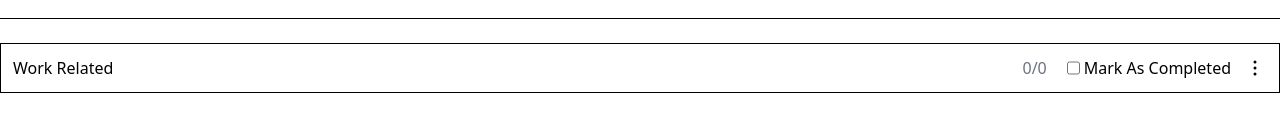
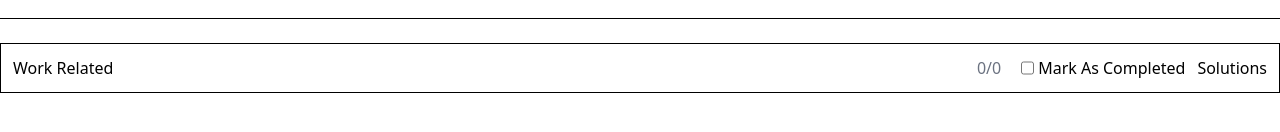
Before and after one commit to al-gilang-p/itistodozmydudez, a Next.js app: page / in a window 1280 px wide. Shown: the part 168-300 px from the top of the page. Built offline with nearby package versions, Linux system fonts and the light colour scheme.

Commit message:
add: menu to Project Card

```diff
--- a/package.json
+++ b/package.json
@@ -9,6 +9,7 @@
         "lint": "next lint"
     },
     "dependencies": {
+        "@headlessui/react": "^1.7.13",
         "eslint": "8.31.0",
         "eslint-config-next": "^13.2.4",
         "next": "^13.2.4",
--- a/src/app/components/ProjectCard.js
+++ b/src/app/components/ProjectCard.js
@@ -1,3 +1,6 @@
+'use client'
+import { Popover } from '@headlessui/react'
+
 const ProjectCard = ({ title }) => {
     return (
         <div className="flex items-center justify-between border border-black mt-3 p-3">
@@ -13,19 +16,18 @@ const ProjectCard = ({ title }) => {
                 <label htmlFor="checkCompleted" className="mr-3">
                     Mark As Completed
                 </label>
+                <Popover className="relative">
+                    <Popover.Button>Solutions</Popover.Button>
 
-                <svg
-                    xmlns="http://www.w3.org/2000/svg"
-                    viewBox="0 0 24 24"
-                    fill="currentColor"
-                    className="w-6 h-6"
-                >
-                    <path
-                        fillRule="evenodd"
-                        d="M10.5 6a1.5 1.5 0 113 0 1.5 1.5 0 01-3 0zm0 6a1.5 1.5 0 113 0 1.5 1.5 0 01-3 0zm0 6a1.5 1.5 0 113 0 1.5 1.5 0 01-3 0z"
-                        clipRule="evenodd"
-                    />
-                </svg>
+                    <Popover.Panel className="absolute z-10">
+                        <div className="grid grid-cols-2">
+                            <a href="/analytics">Analytics</a>
+                            <a href="/engagement">Engagement</a>
+                            <a href="/security">Security</a>
+                            <a href="/integrations">Integrations</a>
+                        </div>
+                    </Popover.Panel>
+                </Popover>
             </div>
         </div>
     )
```
Also changed, not shown: 1 other file (tests, documents, lock files or other folders).
